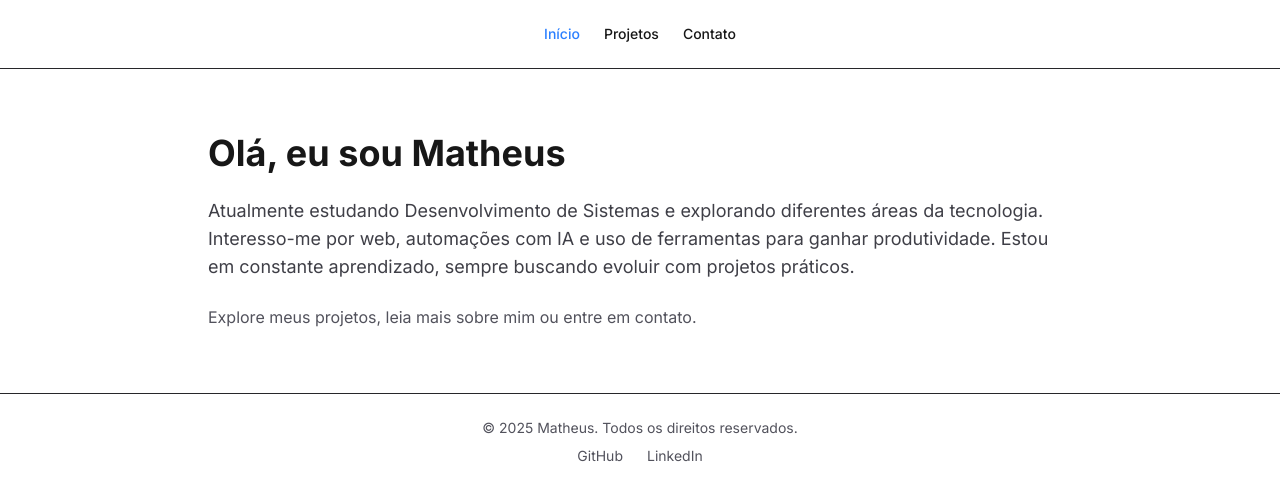
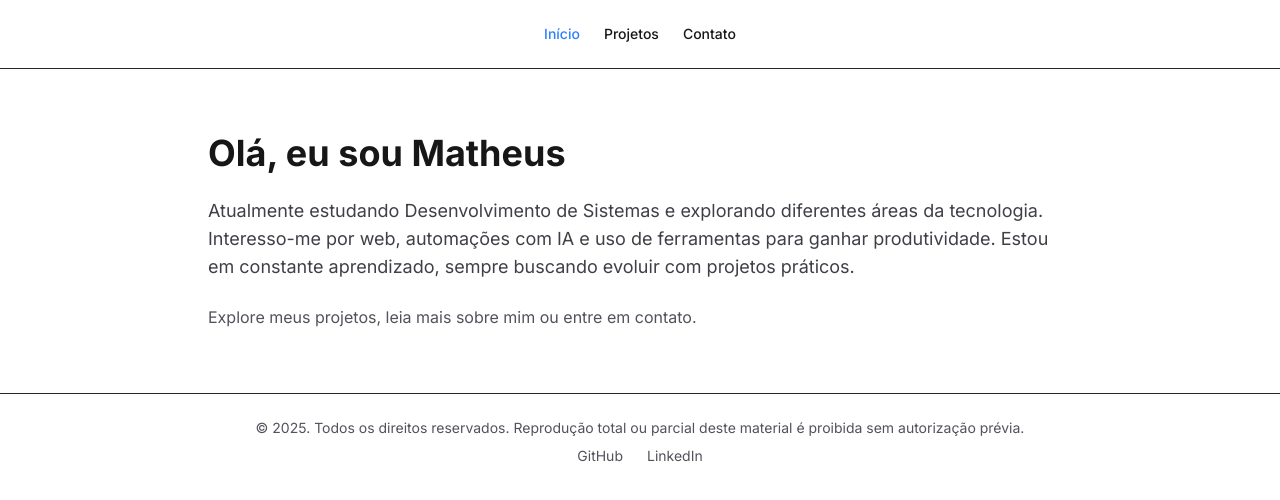
Before and after one commit to matheus-ac-Dev/my-portfolio, a Next.js app: page / in a window 1280 px wide. Shown: the top 500 px of the page. Built offline with nearby package versions, Linux system fonts and the light colour scheme.

Commit message:
feat(home): adicionar apresentação e links no rodapé
- Página inicial atualizada com descrição profissional

- Rodapé atualizado com links para GitHub e LinkedIn

Fixes: #2

```diff
--- a/src/components/Footer.tsx
+++ b/src/components/Footer.tsx
@@ -1,7 +1,9 @@
 export default function Footer() {
   return (
     <footer className="py-6 border-t border-zinc-800 mt-8 text-center text-sm text-zinc-600 dark:text-zinc-400">
-      <p>© {new Date().getFullYear()} Matheus. Todos os direitos reservados.</p>
+        © {new Date().getFullYear()}. Todos os direitos reservados.
+        Reprodução total ou parcial deste material é proibida sem autorização prévia.
+
       <div className="mt-2 flex justify-center gap-6">
         <a
           href="https://github.com/matheus-ac-Dev"
```
